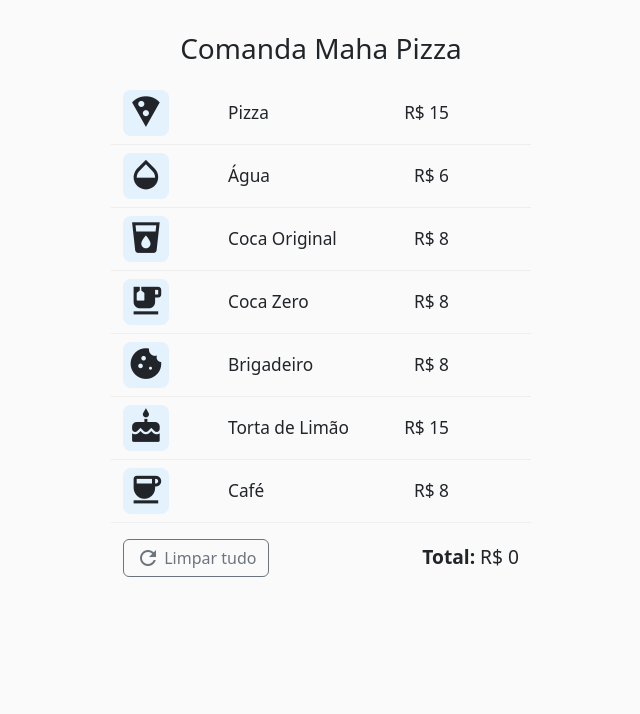
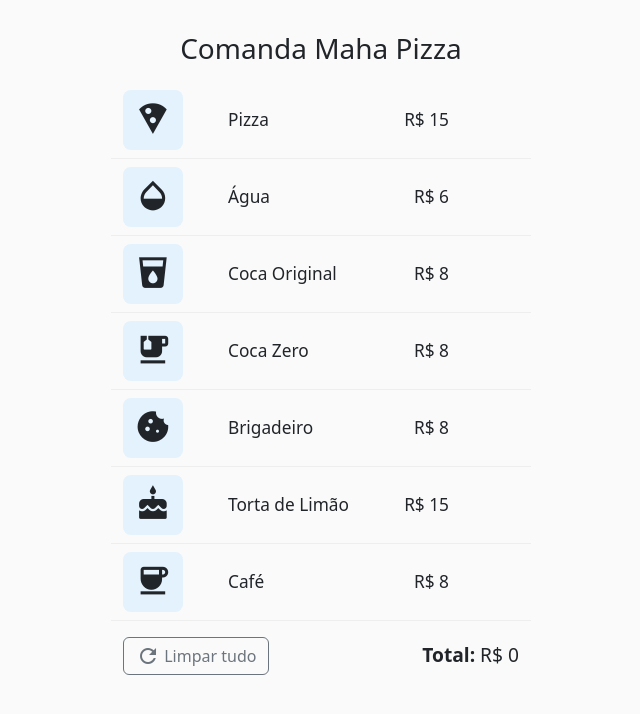
Before and after one commit to alex-f-h/alex-f-h.github.io, a plain HTML site: page index.html in a window 1280 px wide. Shown: the whole page, without its empty margins (319-959 px from the left). Drawn offline with nearby package versions, Linux system fonts and the light colour scheme.

Commit message:
Update index.html

```diff
--- a/index.html
+++ b/index.html
@@ -11,7 +11,7 @@
     .item-row { align-items: center; padding: 0.5rem 0; border-bottom: 1px solid #eee;}
     .btn-icon { display: flex; align-items: center; justify-content: center; border-radius: 8px; padding: 0; }
     .btn-add {
-      width: 46px; height: 46px;
+      width: 60px; height: 60px;
       background: #e3f2fd;
     }
     .btn-add .material-icons {
```
